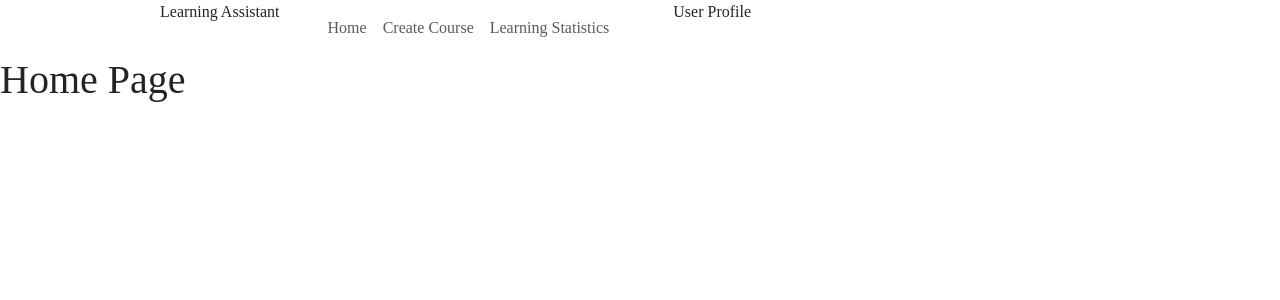
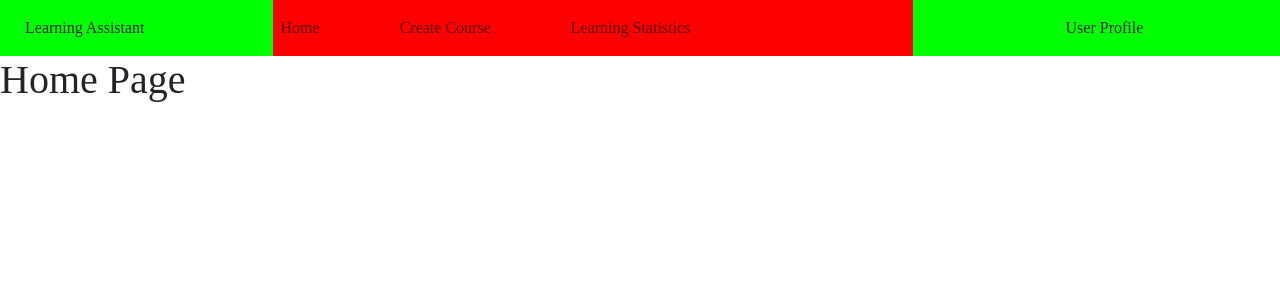
Before and after one commit to Red-stevo/E-LearningHub, a React (Vite) app in the folder student-learning-assistant/: page /student-assistant/learn/main in a window 1280 px wide. Shown: the top 300 px of the page. Built offline with nearby package versions, Linux system fonts and the light colour scheme; sample sign-in values are in the browser's storage.

Commit message:
Commit message >>>>> navbar design <<<<<

```diff
--- a/student-learning-assistant/src/AppPages/Component/MainHeader.jsx
+++ b/student-learning-assistant/src/AppPages/Component/MainHeader.jsx
@@ -4,7 +4,9 @@ import {Outlet} from "react-router";
 export const MainHeader = () => {
     return (<>
         <div className={"main-header"}>
-            <div className={"nav-title"}>Learning Assistant</div>
+            <div className={"main-title"}>Learning Assistant</div>
+
+            <div className={"nav-holder"}>
                 <Navbar expand="sm">
                     <Navbar.Toggle aria-controls="navbarScroll"/>
                     <Navbar.Collapse id="navbarScroll">
@@ -15,7 +17,9 @@ export const MainHeader = () => {
                         </Nav>
                     </Navbar.Collapse>
                 </Navbar>
-            <div className={"mx-5 mx-md-3 mx-sm-3"} href={"/student-assistant/learn/main"}>User Profile</div>
+            </div>
+
+            <div className={"profile"} >User Profile</div>
         </div>
         <div>
             <Outlet/>
--- a/student-learning-assistant/src/AppPages/Styles/mainPage.css
+++ b/student-learning-assistant/src/AppPages/Styles/mainPage.css
@@ -1,14 +1,32 @@
-.main-navbar {
-
-}
 
 .main-header {
     display: flex;
     justify-content: start;
-    margin-left: 20vh;
-    gap: 40px;
-    width: 80%;
+    gap: 10%;
+    width: 100%;
+    background-color: lime;
 }
+
+.main-title, .profile {
+    margin-left: 25px;
+    padding-top: 16px;
+}
+.nav-holder {
+    width: 50%;
+    margin: 0 !important;
+    background-color: red;
+}
+
+.main-navbar {
+    gap: 10%;
+}
+
+.main-navbar {
+    width: 100%;
+}
+
+
+
 /*
 
 @media screen and (max-width: 922px){
```
Lines whose indentation alone changed are shown as unchanged.
